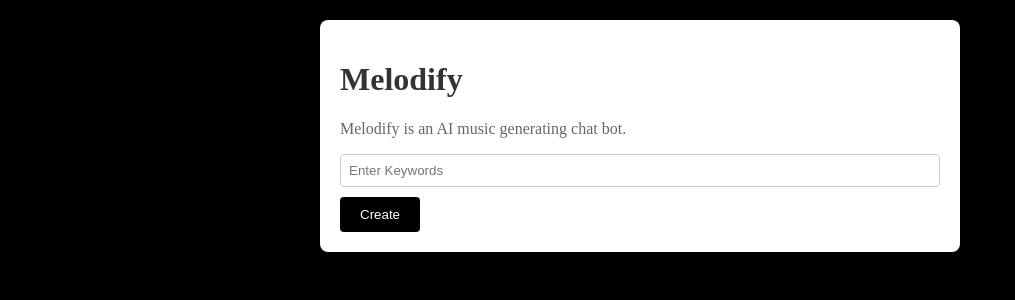
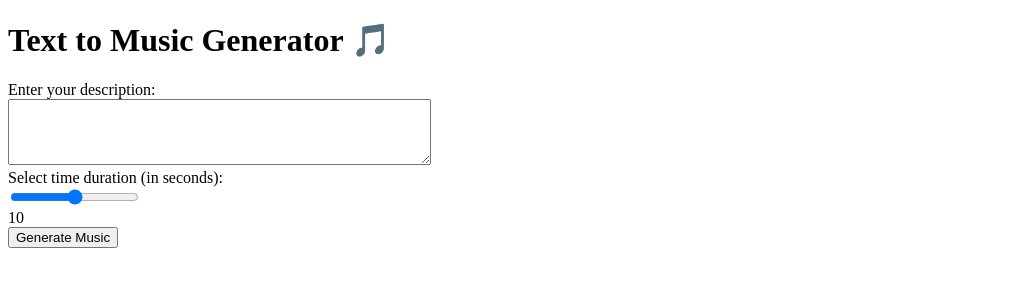
Before and after one commit to noemiamahmud/melodify_noemia, a Flask app: page / in a window 1280 px wide. Shown: the top 300 px of the page, without its empty margins (0-1015 px from the left). Run offline with Flask 3, Linux system fonts and the light colour scheme.

Commit message:
got music gen to work!

```diff
--- a/app/routes.py
+++ b/app/routes.py
@@ -1,22 +1,63 @@
-from flask import Blueprint, render_template, request
+from flask import Blueprint, render_template, request, jsonify
+from audiocraft.models import MusicGen
+from MusicGen import generate_music_tensors, save_audio
+import torch
+import torchaudio
 import os
 import json
 import logging
 import MusicGen
-from MusicGen import loadModel, generate_audio
 from dotenv import load_dotenv
 
 
 bp = Blueprint('pages', __name__)
 
-@bp.route("/", methods=["GET", "POST"])
+@bp.route("/", methods=["GET"])
 def index():
-    userInput = ""
-    if request.method == 'POST':
-        userInput = request.form.get("userInput")
-        #generate_audio(userInput)
-        print(userInput)
-        logging.info("User input: %s", userInput)
+    # Render the index.html template or return any other initial response
+    return render_template('pages/index.html')
 
 
-    return render_template('pages/index.html', user_input = userInput)
+
+# Load the pre-trained model
+#model = MusicGen.get_pretrained('facebook/musicgen-small')
+
+# Set generation parameters
+'''
+model.set_generation_params(
+    use_sampling=True,
+    top_k=250,
+    duration=10  # Default duration, can be overridden
+)'''
+
+# Function to generate music tensors
+'''
+def generate_music_tensors(description, duration):
+    output = model.generate(
+        descriptions=[description],
+        progress=True,
+        return_tokens=True
+    )
+    return output[0]'''
+
+# Function to save audio samples to a file
+'''
+def save_audio(samples, save_path, sample_rate=32000):
+    torchaudio.save(save_path, samples, sample_rate)'''
+
+@bp.route('/generate_music', methods=['POST'])
+def generate_music():
+    # Get data from request
+    data = request.json
+    description = data['description']
+    duration = int(data['duration'])
+
+    # Generate music tensors
+    music_tensors = generate_music_tensors(description, duration)
+
+    # Save generated music to a file
+    save_path = 'generated_audio/'
+    save_audio(music_tensors, save_path)
+
+    # Return the path to the generated audio file
+    return jsonify({'audio_path': save_path})
--- a/app/templates/pages/index.html
+++ b/app/templates/pages/index.html
@@ -3,118 +3,77 @@
 <head>
     <meta charset="UTF-8">
     <meta name="viewport" content="width=device-width, initial-scale=1.0">
- <title>Melodify - AI Music Generating Chat Bot</title>
- <style>
-   body {
-     font-family: Workbench, Workbench;
-     background-color: #000000;
-     margin: 0;
-     padding: 0;
-   }
-
-
-   #app {
-     max-width: 600px;
-     margin: 20px auto;
-     padding: 20px;
-     background-color: #fff;
-     border-radius: 8px;
-     box-shadow: 0 0 10px rgba(0, 0, 0, 0.1);
-   }
-
-
-   h1 {
-     color: #333;
-   }
-
-
-   p {
-     color: #666;
-   }
-
-
-   ul {
-     list-style-type: none;
-     padding: 0;
-   }
-
-
-   li {
-     margin-bottom: 5px;
-   }
-
-
-   input[type="text"] {
-     width: 100%;
-     padding: 8px;
-     margin-bottom: 10px;
-     border: 1px solid #ccc;
-     border-radius: 4px;
-     box-sizing: border-box;
-   }
-
-
-   button {
-     padding: 10px 20px;
-     background-color: #000000;
-     color: #fff;
-     border: none;
-     border-radius: 4px;
-     cursor: pointer;
-     transition: background-color 0.3s ease;
-   }
-
-
-   button:hover {
-     background-color: #55ffb8;
-   }
-
-
-   .keyword-box {
-     background-color: #ffffff;
-     padding: 10px;
-     margin-top: 20px;
-     border-radius: 4px;
-   }
- </style>
+    <title>Text to Music Generator</title>
 </head>
 <body>
-<div id="app">
- <div id="header">
-   <h1>Melodify</h1>
-   <p>Melodify is an AI music generating chat bot.</p>
- </div>
- <ul id="items"></ul>
- <form method="POST">
- <input name="userInput" type="text" id="inputText" placeholder="Enter Keywords">
- <button onclick="handleCreate()">Create</button>
-</form>
+    <h1>Text to Music Generator 🎵</h1>
+
+    <div>
+        <label for="description">Enter your description:</label><br>
+        <textarea id="description" name="description" rows="4" cols="50"></textarea>
     </div>
 
+    <div>
+        <label for="duration">Select time duration (in seconds):</label><br>
+        <input type="range" id="duration" name="duration" min="0" max="20" value="10"><br>
+        <span id="durationValue">10</span>
+    </div>
+
+    <button onclick="generateMusic()">Generate Music</button>
+
+    <div id="musicPlayer"></div>
 
     <script>
- const items = [];
- const inputText = document.getElementById('inputText');
- const itemsList = document.getElementById('items');
+        function generateMusic() {
+            var description = document.getElementById('description').value;
+            var duration = document.getElementById('duration').value;
 
-
- function renderItems() {
-   itemsList.innerHTML = '';
-   items.forEach((item, index) => {
-     const li = document.createElement('li');
-     li.textContent = item;
-     itemsList.appendChild(li);
+            // Send description and duration to the backend for music generation
+            fetch('/generate_music', {
+                method: 'POST',
+                headers: {
+                    'Content-Type': 'application/json'
+                },
+                body: JSON.stringify({
+                    description: description,
+                    duration: duration
+                })
+            })
+            .then(response => response.json())
+            .then(data => {
+                var audio = document.createElement('audio');
+                audio.controls = true;
+                //document.getElementById("generatedMusic").innerText = "Your description: " + data.prompt + "\nSelected audio duration: " + data.duration + " seconds";
+                var audioPlayer = document.getElementById("audioPlayer");
+                audioPlayer.src = "/generated_audio/audio_0.wav";
+                //audioPlayer.style.display = "block";
+                //var downloadLink = document.getElementById("downloadLink");
+                //downloadLink.href = "/generated_audio/audio_0.wav";
+                //downloadLink.style.display = "block";
+                document.getElementById('musicPlayer').innerHTML = '';
+                document.getElementById('musicPlayer').appendChild(audio);
             });
         }
 
+            /*.then(response => response.blob())
+            .then(blob => {
+                // Create audio element to play generated music
+                var audio = document.createElement('audio');
+                audio.controls = true;
+                var url = URL.createObjectURL(blob);
+                audio.src = "generated_audio/audio_0.wav"
+                document.getElementById('musicPlayer').innerHTML = '';
+                document.getElementById('musicPlayer').appendChild(audio);
+            });
+        }*/
 
- function handleCreate() {
-   const text = inputText.value.trim();
-   if (text !== '') {
-     items.push(text);
-     renderItems();
-     inputText.value = '';
-   }
+        // Update slider value display
+        var slider = document.getElementById("duration");
+        var output = document.getElementById("durationValue");
+        output.innerHTML = slider.value;
+
+        slider.oninput = function() {
+            output.innerHTML = this.value;
         }
     </script>
 </body>
```
Also changed, not shown: MusicGen.py (+59 -42 lines), 2 other files. Lines whose indentation alone changed are shown as unchanged.
